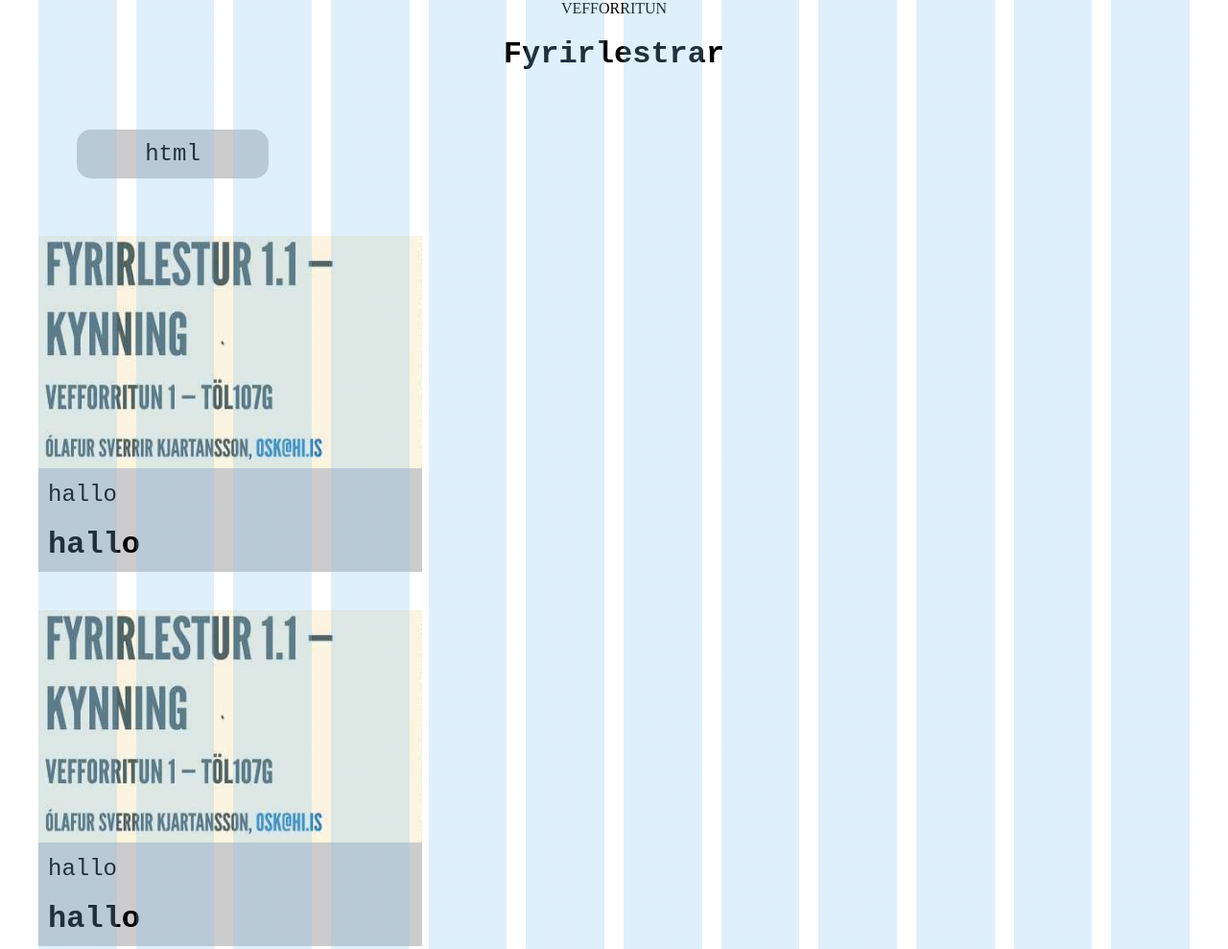
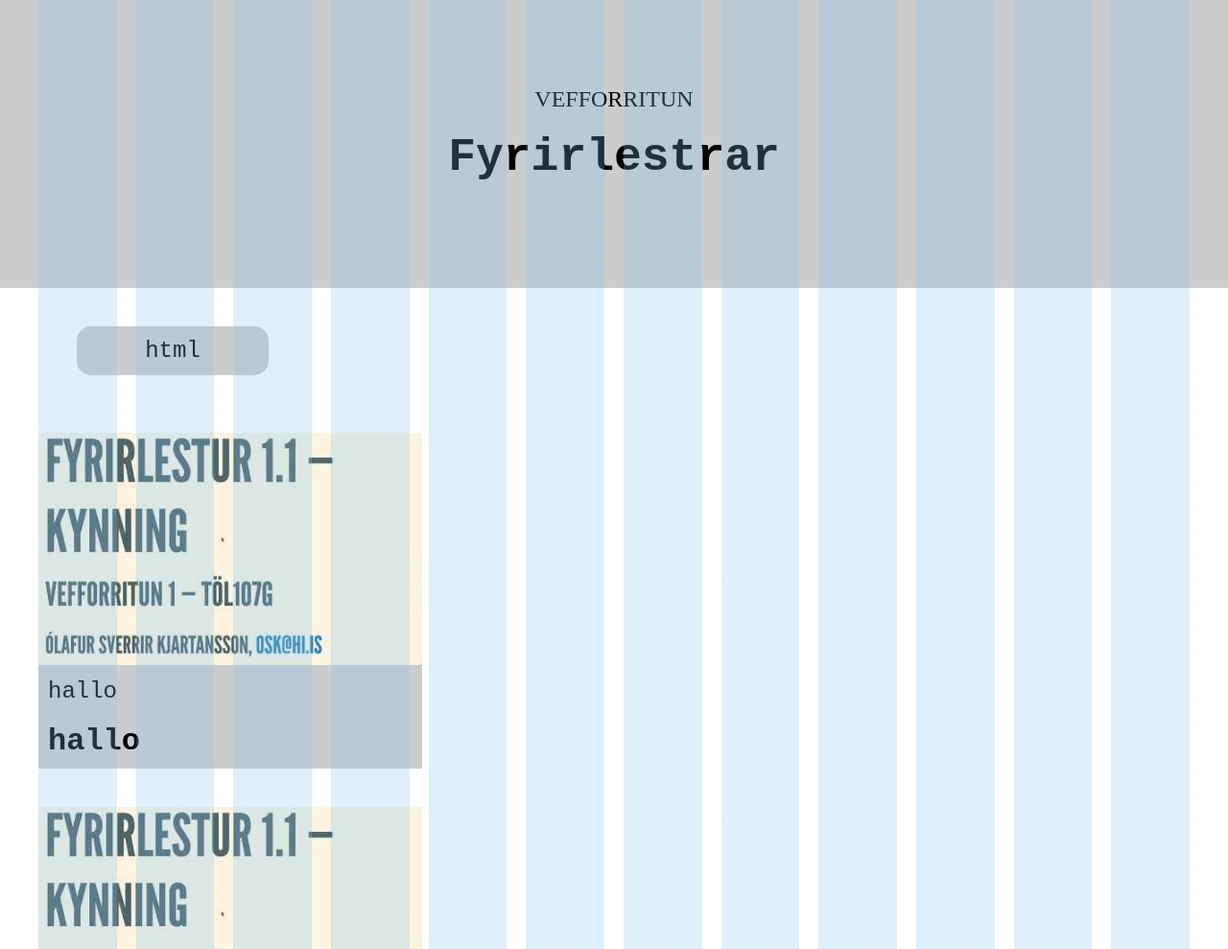
Before and after one commit to siu1/Hopverkefni2, a website with bundled scripts: page index.html in a window 1280 px wide. Shown: the top 989 px of the page at 96% size. Built offline with nearby package versions, Linux system fonts and the light colour scheme; files whose address does not match are found by name.

Commit message:
sma head

```diff
--- a/index.html
+++ b/index.html
@@ -7,8 +7,8 @@
   <title>Hópverkefni 2</title>
 </head>
 <body>
-  <header>
-    <p class="header__text">VEFFORRITUN</p>
+  <header class = "head">
+    <p>VEFFORRITUN</p>
     <h1>
       Fyrirlestrar
     </h1>
@@ -24,7 +24,7 @@
       <div class = "lecturebox">
         <img src = "img/thumb1.jpg" class = "lectuebox__image">
         <div class = "heading heading__size1">hallo</div>
-        <div class = "heading heading__size2">hallo</div>
+        <div class = "heading heading__size2">halló</div>
       </div>
   </main>
 
--- /dev/null
+++ b/src/styles/head.scss
@@ -0,0 +1,17 @@
+@import "config";
+
+
+.head{
+    height: 300px;
+    background-image: url("../img/header.jpg");
+    background-color: #ccc;
+
+    display: flex;
+
+    font-size: 1.5rem;
+    text-align: center;
+
+    flex-direction: column;
+    justify-content: center;
+    align-items: center;
+}
--- a/src/styles/styles.scss
+++ b/src/styles/styles.scss
@@ -45,7 +45,9 @@ p{
   text-align: center;
 }
 
+
 @import "button";
 @import "lecturebox";
 @import "heading";
+@import "head";
 // TODO import
```
